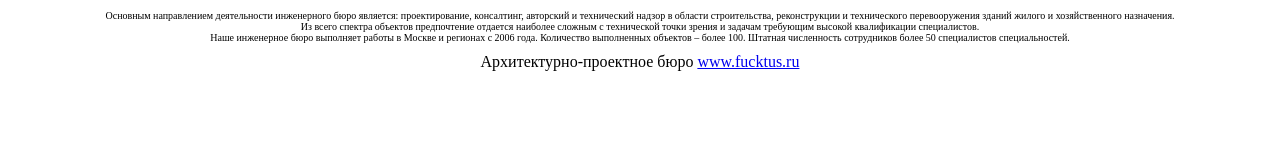
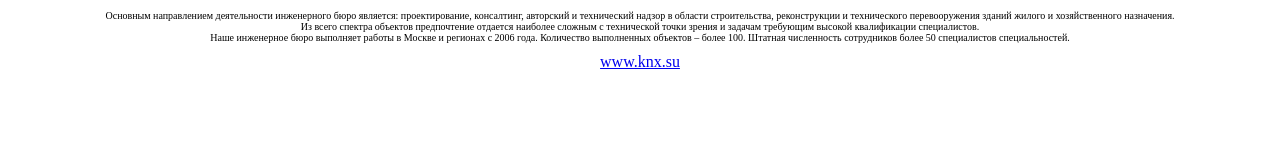
Before and after one commit to OmegaJN/KNX, a plain HTML site: page index.html in a window 1280 px wide. Drawn offline with Linux system fonts and the light colour scheme.

Commit message:
Update index.html

```diff
--- a/index.html
+++ b/index.html
@@ -19,6 +19,6 @@
      <p align="center">
         e-mail:<a href="mailto:info@rewater.ru">info@rewater.ru</a>
     </p>-->
-    <center>Архитектурно-проектное бюро <a href="mailto:info@rewater.ru">www.fucktus.ru</a></center>
+    <center><a href="mailto:info@rewater.ru">www.knx.su</a></center>
 </body>
 </html>
```
